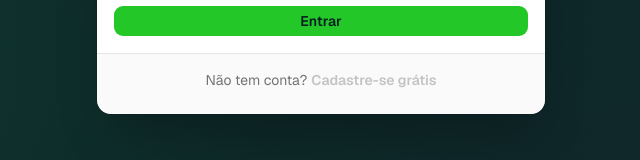
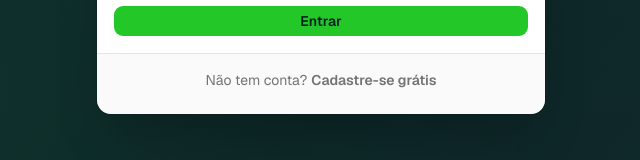
Before and after one commit to DhioneCastilhoBarbosa/painel-financeiro-ev, a Next.js app in the folder apps/web/: page /login in a window 1280 px wide. Shown: the part 511-671 px from the top of the page, without its empty margins (319-959 px from the left). Built offline with nearby package versions, Linux system fonts and the light colour scheme.

Commit message:
feat: adjust page login

```diff
--- a/apps/web/src/app/(auth)/login/page.tsx
+++ b/apps/web/src/app/(auth)/login/page.tsx
@@ -10,16 +10,30 @@ import { toast } from "sonner";
 import { Loader2, ArrowLeft } from "lucide-react";
 import { Logo } from "@/components/Logo";
 import { Button } from "@/components/ui/button";
-import { Card, CardContent, CardDescription, CardFooter, CardHeader, CardTitle } from "@/components/ui/card";
-import { Form, FormControl, FormField, FormItem, FormLabel, FormMessage } from "@/components/ui/form";
+import {
+  Card,
+  CardContent,
+  CardDescription,
+  CardFooter,
+  CardHeader,
+  CardTitle,
+} from "@/components/ui/card";
+import {
+  Form,
+  FormControl,
+  FormField,
+  FormItem,
+  FormLabel,
+  FormMessage,
+} from "@/components/ui/form";
 import { Input } from "@/components/ui/input";
 import { useAuth } from "@/contexts/AuthContext";
 
 const GREEN = "#06CB3F";
-const DARK  = "#163134";
+const DARK = "#163134";
 
 const schema = z.object({
-  email:    z.string().email("E-mail inválido"),
+  email: z.string().email("E-mail inválido"),
   password: z.string().min(1, "Informe a senha"),
 });
 
@@ -69,7 +83,10 @@ export default function LoginPage() {
 
         {/* Divider accent */}
         <div className="flex justify-center">
-          <div className="h-0.5 w-10 rounded-full" style={{ backgroundColor: GREEN }} />
+          <div
+            className="h-0.5 w-10 rounded-full"
+            style={{ backgroundColor: GREEN }}
+          />
         </div>
 
         <CardTitle className="text-xl">Entrar na sua conta</CardTitle>
@@ -113,13 +130,21 @@ export default function LoginPage() {
                     </Link>
                   </div>
                   <FormControl>
-                    <Input type="password" autoComplete="current-password" {...field} />
+                    <Input
+                      type="password"
+                      autoComplete="current-password"
+                      {...field}
+                    />
                   </FormControl>
                   <FormMessage />
                 </FormItem>
               )}
             />
-            <Button type="submit" className="w-full font-semibold" disabled={loading}>
+            <Button
+              type="submit"
+              className="w-full font-semibold"
+              disabled={loading}
+            >
               {loading && <Loader2 className="mr-2 h-4 w-4 animate-spin" />}
               Entrar
             </Button>
@@ -130,8 +155,9 @@ export default function LoginPage() {
       <CardFooter className="justify-center text-sm text-muted-foreground pb-6">
         Não tem conta?{" "}
         <span
-          className="ml-1 font-semibold cursor-not-allowed opacity-40 select-none"
-          title="Cadastro temporariamente indisponível"
+          className="ml-1 font-semibold cursor-pointer hover:underline transition-colors"
+          title="Cadastre-se grátis"
+          onClick={() => router.push("/register")}
         >
           Cadastre-se grátis
         </span>
```
